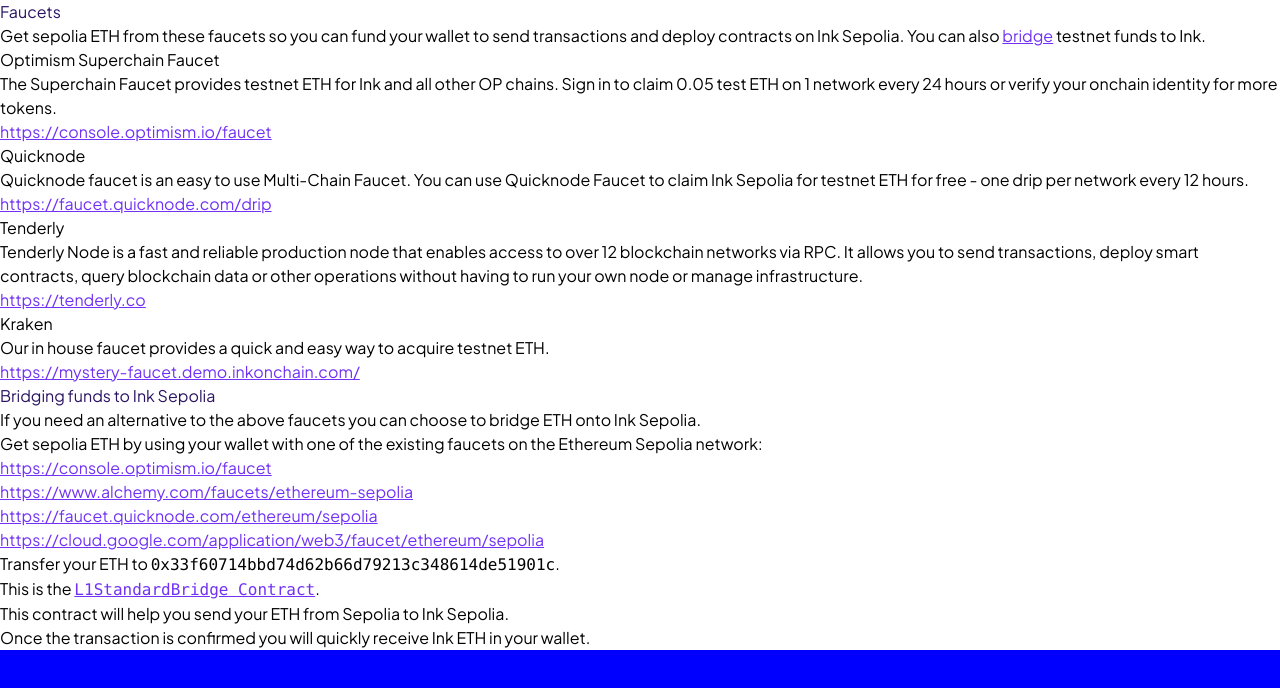
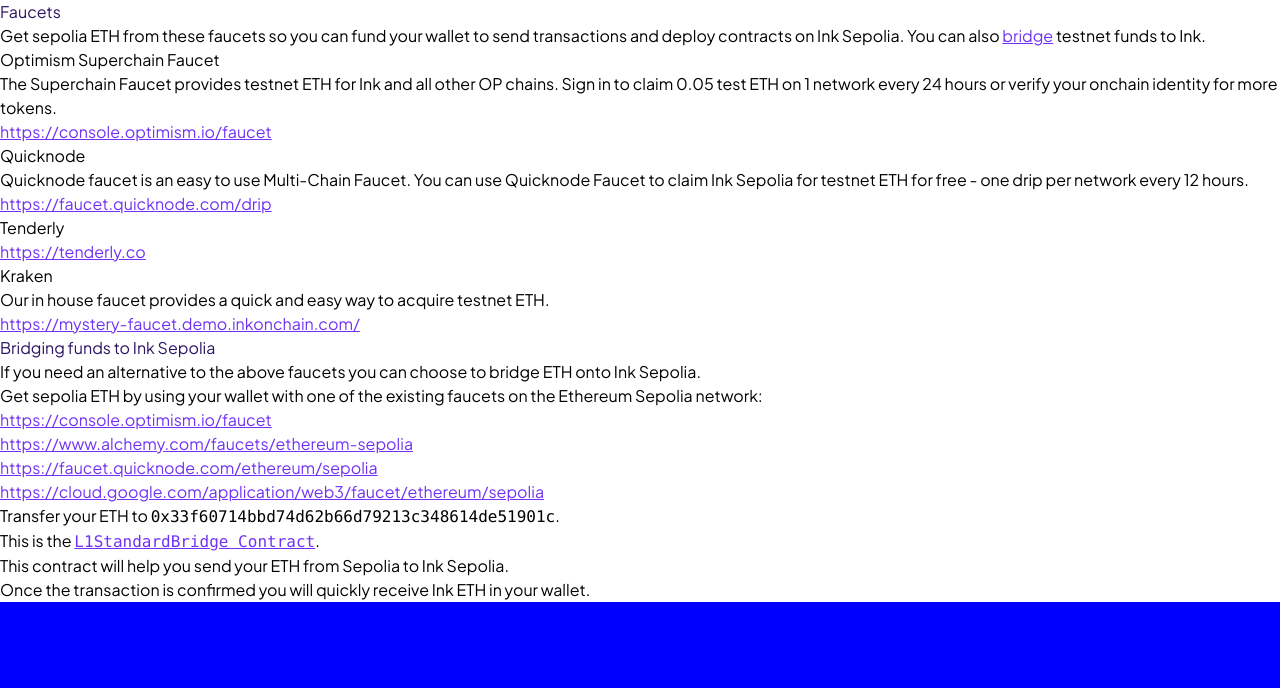
Before and after one commit to zhangling1989/docs-fork, a Next.js app: page /quick-start/faucets in a window 1280 px wide. Shown: the top 688 px of the page. Built offline with nearby package versions, Linux system fonts and the light colour scheme.

Commit message:
remove tenderly faucet text for now

```diff
--- a/src/pages/quick-start/faucets.mdx
+++ b/src/pages/quick-start/faucets.mdx
@@ -9,7 +9,6 @@ The Superchain Faucet provides testnet ETH for Ink and all other OP chains. Sign
 Quicknode faucet is an easy to use Multi-Chain Faucet. You can use Quicknode Faucet to claim Ink Sepolia for testnet ETH for free - one drip per network every 12 hours.
     - https://faucet.quicknode.com/drip
 ###### Tenderly
-Tenderly Node is a fast and reliable production node that enables access to over 12 blockchain networks via RPC. It allows you to send transactions, deploy smart contracts, query blockchain data or other operations without having to run your own node or manage infrastructure.
     - https://tenderly.co
 ###### Kraken
 Our in house faucet provides a quick and easy way to acquire testnet ETH.
```
